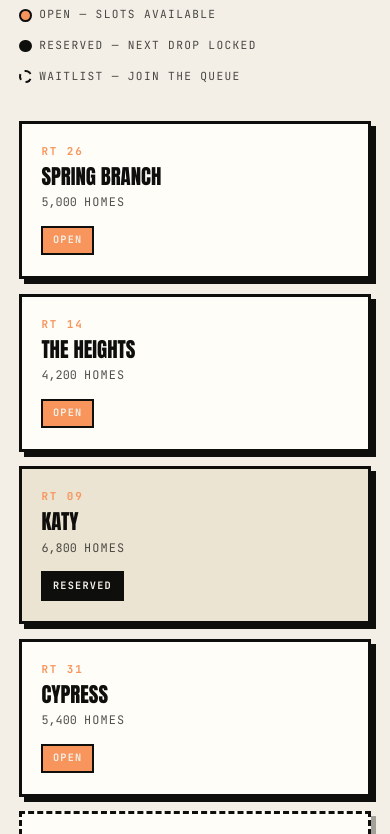
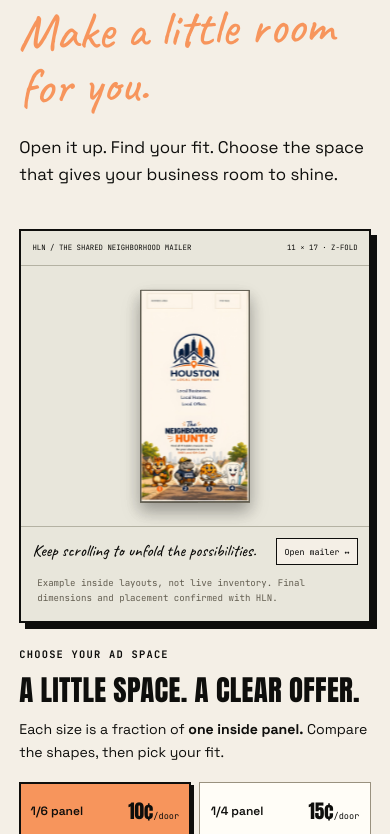
Before and after one commit to damian186/HNL-website, a React (Vite) app: page / in a window 390 px wide. Shown: the part 7804-8638 px from the top of the page. Built offline with nearby package versions, Linux system fonts and the light colour scheme.

Commit message:
Remove redundant sample route board and navigation links

```diff
--- a/src/App.tsx
+++ b/src/App.tsx
@@ -177,7 +177,6 @@ function App() {
           <a href="#perks">The perks</a>
           <a href="#mailer">Ad sizes</a>
           <a href="#map">Route map</a>
-          <a href="#routes">Routes</a>
         </nav>
         <a href="#reserve">Check available routes</a>
       </header>
@@ -253,8 +252,6 @@ function App() {
       <BusinessBenefitsSection />
 
       <RouteMapSection />
-
-      <RouteBoard />
 
       <ZFoldSection />
 
@@ -803,85 +800,6 @@ function BusinessBenefitsSection() {
   );
 }
 
-type RouteStatus = "open" | "reserved" | "waitlist";
-
-type ManifestRoute = {
-  route: string;
-  area: string;
-  homes: string;
-  status: RouteStatus;
-};
-
-const ROUTE_MANIFEST: ManifestRoute[] = [
-  { route: "26", area: "Spring Branch", homes: "5,000", status: "open" },
-  { route: "14", area: "The Heights", homes: "4,200", status: "open" },
-  { route: "09", area: "Katy", homes: "6,800", status: "reserved" },
-  { route: "31", area: "Cypress", homes: "5,400", status: "open" },
-  { route: "17", area: "Bellaire", homes: "3,900", status: "waitlist" },
-  { route: "42", area: "Pearland", homes: "6,100", status: "open" },
-  { route: "05", area: "Sugar Land", homes: "7,200", status: "reserved" },
-  { route: "38", area: "The Woodlands", homes: "5,800", status: "open" },
-];
-
-const STATUS_LABEL: Record<RouteStatus, string> = {
-  open: "Open",
-  reserved: "Reserved",
-  waitlist: "Waitlist",
-};
-
-function RouteBoard() {
-  return (
-    <section className="section routes" id="routes" aria-label="Route board">
-      <Reveal className="routes__head">
-        <p className="eyebrow">Route board — active drop zones</p>
-        <h2>
-          Where the <span className="script">card</span> lands.
-        </h2>
-        <div className="routes__legend" aria-hidden="true">
-          <span className="routes__legend-item">
-            <i className="chip chip--open" /> Open — slots available
-          </span>
-          <span className="routes__legend-item">
-            <i className="chip chip--reserved" /> Reserved — next drop locked
-          </span>
-          <span className="routes__legend-item">
-            <i className="chip chip--waitlist" /> Waitlist — join the queue
-          </span>
-        </div>
-      </Reveal>
-
-      <ol className="route-grid">
-        {ROUTE_MANIFEST.map((manifestRoute, index) => (
-          <motion.li
-            key={manifestRoute.route}
-            className={`route-card route-card--${manifestRoute.status}`}
-            initial={false}
-            whileInView={{ opacity: 1, y: 0 }}
-            viewport={{ once: true, margin: "-40px" }}
-            style={{ opacity: 0, y: 20 }}
-            transition={{ duration: 0.5, delay: index * 0.05, ease: [0.22, 1, 0.36, 1] }}
-          >
-            <span className="route-card__rt">RT {manifestRoute.route}</span>
-            <span className="route-card__area">{manifestRoute.area}</span>
-            <span className="route-card__homes">
-              {manifestRoute.homes} <em>homes</em>
-            </span>
-            <span className={`chip chip--${manifestRoute.status}`}>
-              {STATUS_LABEL[manifestRoute.status]}
-            </span>
-          </motion.li>
-        ))}
-      </ol>
-
-      <Reveal delay={0.1}>
-        <p className="routes__footnote">
-          Don&apos;t see your zip? Routes certify monthly — ask at booking.
-        </p>
-      </Reveal>
-    </section>
-  );
-}
-
 function SiteFooter() {
   return (
     <footer className="site-footer">
@@ -901,7 +819,6 @@ function SiteFooter() {
           <a href="#perks">The perks</a>
           <a href="#packages">Packages</a>
           <a href="#map">Route map</a>
-          <a href="#routes">Routes</a>
           <a href="#reserve">Reserve</a>
         </nav>
         <div className="site-footer__fine">
--- a/src/styles.css
+++ b/src/styles.css
@@ -587,8 +587,7 @@ a {
 /* ---------- perks ---------- */
 
 .perks__head h2,
-.howto__head h2,
-.routes__head h2 {
+.howto__head h2 {
   font-size: clamp(2.2rem, 4.6vw, 3.6rem);
   margin-bottom: 0.6rem;
 }
@@ -898,138 +897,6 @@ a {
   color: rgba(14, 14, 12, 0.82);
 }
 
-/* ---------- routes ---------- */
-
-.routes__legend {
-  display: flex;
-  flex-wrap: wrap;
-  gap: 0.8rem 1.6rem;
-  margin-top: 1rem;
-  font-family: var(--font-mono);
-  font-size: 0.7rem;
-  text-transform: uppercase;
-  letter-spacing: 0.12em;
-  color: rgba(14, 14, 12, 0.75);
-}
-
-.routes__legend-item {
-  display: inline-flex;
-  align-items: center;
-  gap: 0.45rem;
-}
-
-.chip {
-  display: inline-flex;
-  align-items: center;
-  justify-content: center;
-  font-family: var(--font-mono);
-  font-size: 0.64rem;
-  font-weight: 700;
-  text-transform: uppercase;
-  letter-spacing: 0.12em;
-  padding: 0.28rem 0.6rem;
-  border: 2px solid var(--ink);
-  font-style: normal;
-}
-
-i.chip {
-  width: 0.8rem;
-  height: 0.8rem;
-  padding: 0;
-  border-radius: 50%;
-}
-
-.chip--open {
-  background: var(--orange);
-  color: var(--cream);
-}
-
-.chip--reserved {
-  background: var(--ink);
-  color: var(--cream);
-}
-
-.chip--waitlist {
-  background: transparent;
-  color: var(--ink);
-  border-style: dashed;
-}
-
-.route-grid {
-  list-style: none;
-  margin: 2.2rem 0 0;
-  padding: 0;
-  display: grid;
-  grid-template-columns: repeat(4, minmax(0, 1fr));
-  gap: clamp(0.9rem, 2vw, 1.3rem);
-}
-
-.route-card {
-  position: relative;
-  display: flex;
-  flex-direction: column;
-  gap: 0.35rem;
-  background: #fffdf8;
-  border: 3px solid var(--ink);
-  padding: 1.2rem 1.2rem 1.3rem;
-  box-shadow: 5px 5px 0 var(--ink);
-  transition: transform 200ms ease, box-shadow 200ms ease;
-}
-
-.route-card:hover {
-  transform: translate(-2px, -3px);
-  box-shadow: 8px 9px 0 var(--orange);
-}
-
-.route-card--reserved {
-  background: var(--cream-deep);
-}
-
-.route-card--waitlist {
-  border-style: dashed;
-  box-shadow: 5px 5px 0 rgba(14, 14, 12, 0.35);
-}
-
-.route-card__rt {
-  font-family: var(--font-mono);
-  font-size: 0.68rem;
-  font-weight: 700;
-  letter-spacing: 0.18em;
-  color: var(--orange);
-}
-
-.route-card__area {
-  font-family: var(--font-display);
-  font-size: 1.3rem;
-  text-transform: uppercase;
-  line-height: 1.05;
-}
-
-.route-card__homes {
-  font-family: var(--font-mono);
-  font-size: 0.74rem;
-  color: rgba(14, 14, 12, 0.72);
-  margin-bottom: 0.5rem;
-}
-
-.route-card__homes em {
-  font-style: normal;
-  text-transform: uppercase;
-  letter-spacing: 0.1em;
-}
-
-.route-card .chip {
-  align-self: flex-start;
-}
-
-.routes__footnote {
-  margin-top: 1.8rem;
-  font-family: var(--font-script);
-  font-size: 1.35rem;
-  transform: rotate(-1deg);
-  display: inline-block;
-}
-
 /* ---------- reserve / calendly ---------- */
 
 .calendly-section {
@@ -1709,10 +1576,6 @@ i.chip {
     margin-inline: auto;
   }
 
-  .route-grid {
-    grid-template-columns: repeat(2, minmax(0, 1fr));
-  }
-
   .howto__row {
     grid-template-columns: 1fr;
     max-width: 30rem;
@@ -1747,10 +1610,6 @@ i.chip {
   .logo-slot--stamp {
     width: 2.9rem;
     height: 3.2rem;
-  }
-
-  .route-grid {
-    grid-template-columns: 1fr;
   }
 
   .proof-row {
```
